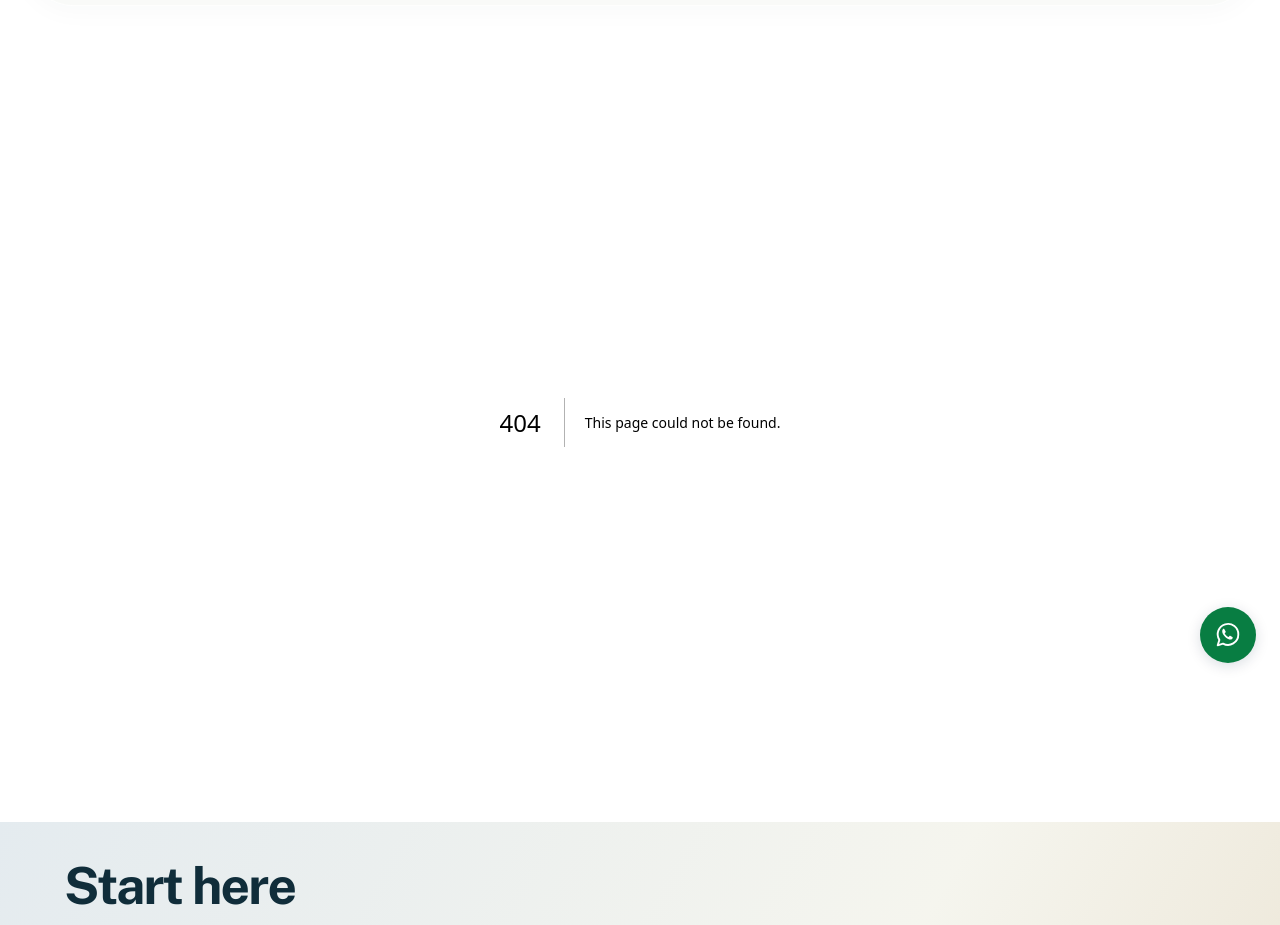
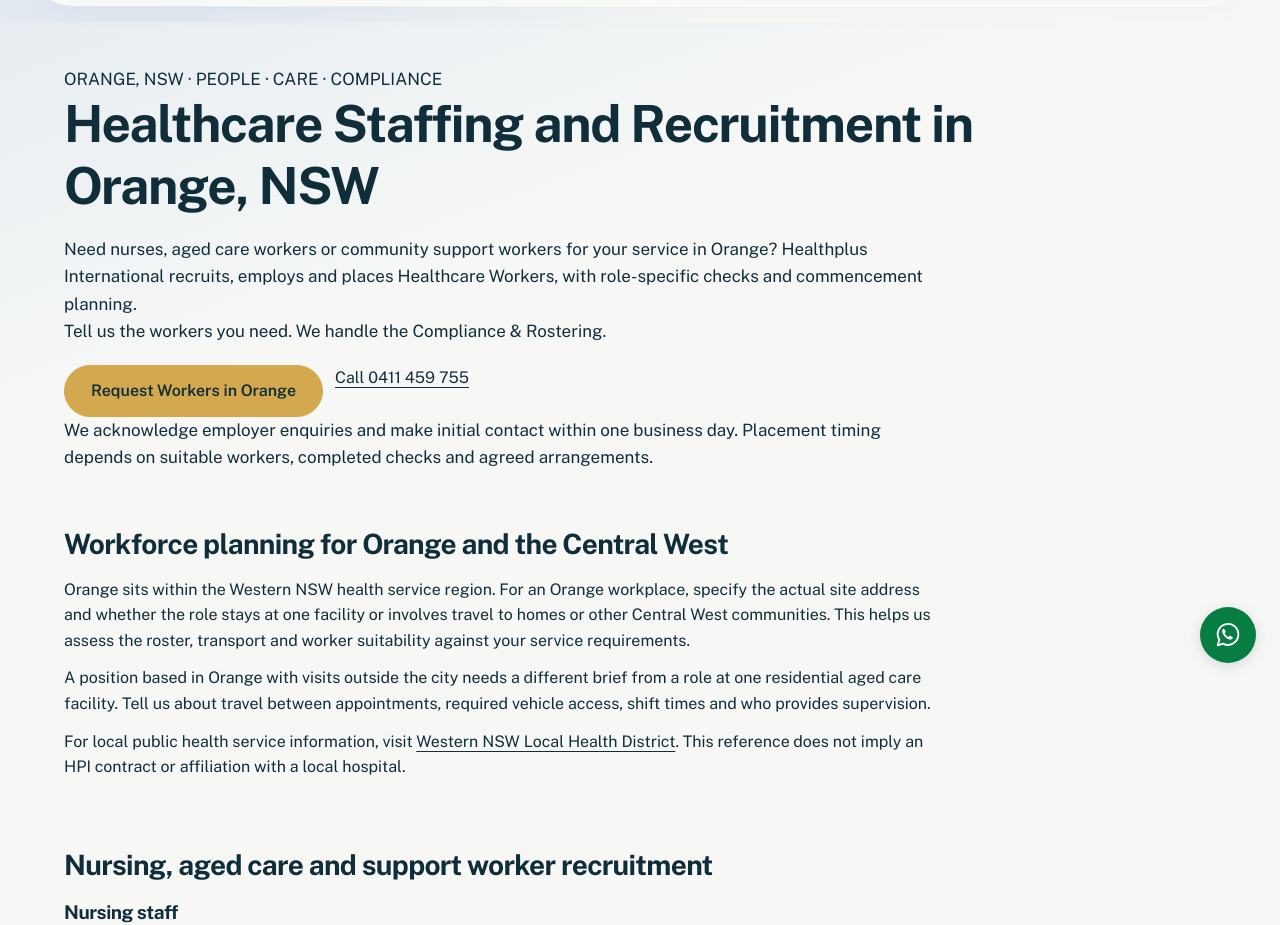
Before and after one commit to wgsaus-dotcom/Healthplus, a Next.js app: page /healthcare-staffing-orange-nsw in a window 1280 px wide. Before the commit this address had no page. Shown: the part 113-1038 px from the top of the page. Built offline with nearby package versions, Linux system fonts and the light colour scheme.

Commit message:
Add Orange NSW healthcare staffing landing page and internal links

```diff
--- a/app/PageSeo.tsx
+++ b/app/PageSeo.tsx
@@ -31,17 +31,18 @@ export default function PageSeo({ path }: { path: string }) {
       worksFor: { "@id": `${siteUrl}/#organization` },
     });
   }
+  const orange = path === "/healthcare-staffing-orange-nsw";
   const agedCare = path === "/aged-care-workforce-nsw";
-  const workforceService = agedCare || path === "/employers" || path === "/regional-nsw-healthcare-workforce";
+  const workforceService = orange || agedCare || path === "/employers" || path === "/regional-nsw-healthcare-workforce";
   if (workforceService || path === "/ahpra-registration-support") {
     const serviceId = `${url}#service`;
     graph[0].mainEntity = { "@id": serviceId };
     graph.push({
       "@type": "Service", "@id": serviceId, url,
-      name: agedCare ? "Aged care workforce providers in NSW" : path === "/regional-nsw-healthcare-workforce" ? "Healthcare recruitment in regional NSW" : workforceService ? "Healthcare workforce development and staffing in NSW" : "Ahpra registration administrative support for internationally qualified nurses",
+      name: orange ? "Healthcare staffing and recruitment in Orange NSW" : agedCare ? "Aged care workforce providers in NSW" : path === "/regional-nsw-healthcare-workforce" ? "Healthcare recruitment in regional NSW" : workforceService ? "Healthcare workforce development and staffing in NSW" : "Ahpra registration administrative support for internationally qualified nurses",
       description: page.description,
       provider: { "@id": `${siteUrl}/#organization` },
-      ...(workforceService ? { areaServed: { "@type": "State", name: "New South Wales" } } : {}),
+      ...(workforceService ? { areaServed: orange ? { "@type": "City", name: "Orange", containedInPlace: { "@type": "State", name: "New South Wales" } } : { "@type": "State", name: "New South Wales" } } : {}),
       serviceType: workforceService ? "Healthcare workforce recruitment, compliance and placement" : "Administrative registration coordination and professional readiness support",
     });
   }
@@ -49,7 +50,7 @@ export default function PageSeo({ path }: { path: string }) {
     "@type": "BreadcrumbList", "@id": `${url}#breadcrumb`,
     itemListElement: [
       { "@type": "ListItem", position: 1, name: "Home", item: `${siteUrl}/` },
-      ...(agedCare ? [
+      ...((agedCare || orange) ? [
         { "@type": "ListItem", position: 2, name: "Employers", item: `${siteUrl}/employers` },
         { "@type": "ListItem", position: 3, name: page.label, item: url },
       ] : path === "/regional-nsw-healthcare-workforce" ? [
--- a/app/aged-care-workforce-nsw/page.tsx
+++ b/app/aged-care-workforce-nsw/page.tsx
@@ -68,5 +68,6 @@ export default function AgedCareWorkforcePage() {
     <section className="inner-block inner-faq" aria-labelledby="aged-faq"><h2 id="aged-faq">Aged care staffing questions</h2><p><a className="inner-link" href="/blog/aged-care-staffing-checklist-nsw">Read our aged care staffing checklist for NSW employers</a></p>{questions.map(([question, answer]) => <details key={question}><summary>{question}</summary><p>{answer}</p></details>)}</section>
     <section className="aged-contact" aria-labelledby="aged-contact-title"><div><p className="aged-eyebrow">START WITH YOUR WORKFORCE NEED</p><h2 id="aged-contact-title">Let’s plan your next staffing requirement</h2><p>Request a proposal or rate card through our employer form. Tell us what your facility needs and we will discuss the next steps with you.</p><p><a href="tel:+61411459755">+61 411 459 755</a> · <a href="mailto:info@healthplusint.com.au">info@healthplusint.com.au</a></p></div><a className="hpi-action" href="/employers#request">Request a Staffing Proposal</a></section>
     <script type="application/ld+json" dangerouslySetInnerHTML={{ __html: JSON.stringify(faq).replace(/</g,"\\u003c") }} />
+    <section className="inner-block"><h2>Healthcare staffing in Orange</h2><p>Planning nursing, aged care or community support staffing in Orange, NSW? <a href="/healthcare-staffing-orange-nsw">Explore our Orange workforce support and prepare your local staffing brief</a>.</p></section>
   </main>;
 }
--- a/app/employers/page.tsx
+++ b/app/employers/page.tsx
@@ -40,5 +40,6 @@ export default async function EmployersPage({ searchParams }: { searchParams?: P
       <p><a className="inner-link" href="/regional-nsw-healthcare-workforce">Explore our regional NSW healthcare workforce pathway</a></p>
       <NSWMap />
     </section>
+    <section className="inner-block"><h2>Healthcare staffing in Orange</h2><p>Planning nursing, aged care or community support staffing in Orange, NSW? <a href="/healthcare-staffing-orange-nsw">Explore our Orange workforce support and prepare your local staffing brief</a>.</p></section>
   </main>;
 }
--- /dev/null
+++ b/app/healthcare-staffing-orange-nsw/page.tsx
@@ -0,0 +1,43 @@
+import PageSeo from "../PageSeo";
+import { pageMetadata } from "../seo-pages";
+import "../inner-pages.css";
+
+export const metadata = pageMetadata("/healthcare-staffing-orange-nsw");
+
+export default function OrangeWorkforcePage() {
+  return <main className="hpi-inner">
+    <PageSeo path="/healthcare-staffing-orange-nsw" />
+    <header className="inner-intro"><div>
+      <p>ORANGE, NSW · PEOPLE · CARE · COMPLIANCE</p>
+      <h1>Healthcare Staffing and Recruitment in Orange, NSW</h1>
+      <p>Need nurses, aged care workers or community support workers for your service in Orange? Healthplus International recruits, employs and places Healthcare Workers, with role-specific checks and commencement planning.</p>
+      <p>Tell us the workers you need. We handle the Compliance &amp; Rostering.</p>
+      <div className="inner-actions"><a className="hpi-action" href="/employers#request">Request Workers in Orange</a><a className="inner-link" href="tel:+61411459755">Call 0411 459 755</a></div>
+      <p>We acknowledge employer enquiries and make initial contact within one business day. Placement timing depends on suitable workers, completed checks and agreed arrangements.</p>
+    </div></header>
+    <section className="inner-block"><h2>Workforce planning for Orange and the Central West</h2>
+      <p>Orange sits within the Western NSW health service region. For an Orange workplace, specify the actual site address and whether the role stays at one facility or involves travel to homes or other Central West communities. This helps us assess the roster, transport and worker suitability against your service requirements.</p>
+      <p>A position based in Orange with visits outside the city needs a different brief from a role at one residential aged care facility. Tell us about travel between appointments, required vehicle access, shift times and who provides supervision.</p>
+      <p>For local public health service information, visit <a className="inner-link" href="https://www.health.nsw.gov.au/lhd/Pages/wnswlhd.aspx">Western NSW Local Health District</a>. This reference does not imply an HPI contract or affiliation with a local hospital.</p>
+    </section>
+    <section className="inner-block"><h2>Nursing, aged care and support worker recruitment</h2>
+      <h3>Nursing staff</h3><p>Discuss Registered Nurses and Enrolled Nurses for your setting. Include the required clinical experience, duties, shift pattern and supervision. Registration and role suitability are checked before commencement.</p>
+      <h3>Aged care workers and Assistants in Nursing</h3><p>For residential aged care, respite or home care in Orange, identify the care tasks, qualifications, manual handling requirements, roster and induction arrangements. Read more about our <a className="inner-link" href="/aged-care-workforce-nsw">aged care workforce support</a>.</p>
+      <h3>Community support workers</h3><p>For community and in-home support, describe the activities, visit locations, travel expectations and experience needed. HPI’s current public service scope excludes NDIS service delivery. We assess each workforce request before agreeing an engagement.</p>
+      <p><a className="inner-link" href="/roles">See the roles we support and the checks each role needs</a>.</p>
+    </section>
+    <section className="inner-block"><h2>What to include in your Orange staffing request</h2>
+      <ul><li>Facility or service name, Orange site address and any additional work locations.</li><li>Roles, number of workers, duties and required experience.</li><li>Shift times, weekly hours, start date and expected duration.</li><li>Site induction, supervisor and escalation contact for each shift.</li><li>Travel between sites and any vehicle requirements.</li><li>Accommodation arrangements if a worker will travel or relocate for the placement.</li></ul>
+      <p>We use these details to assess availability and prepare a proposal. Rates, any minimum engagement, travel costs and accommodation responsibilities are agreed in writing before a start is confirmed.</p>
+      <p><a className="inner-link" href="/blog/regional-healthcare-staffing-brief-nsw">Use our regional staffing brief guide</a>.</p>
+    </section>
+    <section className="inner-block"><h2>Questions from Orange employers</h2>
+      <h3>Does HPI have an office in Orange?</h3><p>HPI is based in Helensburgh, NSW. We welcome workforce enquiries for Orange and assess practical delivery for each engagement. This page does not represent a local branch.</p>
+      <h3>Can you provide workers for nearby Central West towns?</h3><p>Include each town and workplace in your request. We assess worker availability, travel, accommodation and supervision for the specific locations before confirming coverage.</p>
+      <h3>Can you fill an urgent shift?</h3><p>Call us to discuss the requirement. We cannot guarantee an immediate start. Required checks, suitable worker availability and site induction must be confirmed before placement.</p>
+      <h3>Who manages the worker on site?</h3><p>For an HPI-employed placement, HPI employs the worker and coordinates the agreed placement arrangements. Your service retains day-to-day direction, clinical governance and supervision.</p>
+    </section>
+    <section className="inner-block"><h2>Looking for healthcare work in Orange?</h2><p>Register your interest with your résumé, profession, availability and Orange as your preferred location. Tell us whether you already live locally or would consider relocating. Registration does not mean a vacancy is currently open.</p><p><a className="inner-link" href="/work-with-us?region=western-nsw#apply">Register for healthcare work</a>. We request compliance documents after reviewing your details for a suitable role.</p></section>
+    <section className="inner-block"><h2>Discuss your Orange workforce needs</h2><p>Send your role brief or call the team. Business hours are Monday–Friday, 8:30 am–5:00 pm Sydney time, excluding NSW public holidays. Regional after-hours arrangements are agreed per engagement.</p><div className="inner-actions"><a className="hpi-action" href="/employers#request">Request Workers</a><a className="inner-link" href="mailto:info@healthplusint.com.au">Email HPI</a></div><p><a className="inner-link" href="/regional-nsw-healthcare-workforce">Explore our regional NSW workforce approach</a>.</p></section>
+  </main>;
+}
--- a/app/seo-pages.ts
+++ b/app/seo-pages.ts
@@ -55,6 +55,11 @@ export const seoPages: Record<string, { label: string; title: string; descriptio
     title: "Aged Care Workforce Providers NSW",
     description: "Request nurses and aged care workers for NSW aged care facilities. HPI recruits, employs and places workers, with role-specific checks and rostering support."
   },
+  "/healthcare-staffing-orange-nsw": {
+    label: "Orange NSW",
+    title: "Healthcare Staffing & Nursing Recruitment Orange NSW",
+    description: "Request nurses, aged care workers and community support workers in Orange, NSW. HPI coordinates recruitment, role-specific checks and placement planning."
+  },
   "/privacy": {
     "label": "Privacy Policy",
     "title": "Privacy Policy",
@@ -65,16 +70,17 @@ export const seoPages: Record<string, { label: string; title: string; descriptio
 // Dates of meaningful page content or search-metadata updates, in Sydney time.
 // Change only affected entries when those pages change, never on every build.
 export const pageLastModified: Record<string, string> = {
+  "/healthcare-staffing-orange-nsw": "2026-11-28",
   "/": "2026-11-27",
-  "/employers": "2026-11-27",
+  "/employers": "2026-11-28",
   "/work-with-us": "2026-11-27",
   "/roles": "2026-11-27",
   "/about": "2026-11-27",
   "/why-hpi": "2026-11-13",
   "/faq": "2026-11-27",
   "/ahpra-registration-support": "2026-11-27",
-  "/regional-nsw-healthcare-workforce": "2026-11-27",
-  "/aged-care-workforce-nsw": "2026-11-27",
+  "/regional-nsw-healthcare-workforce": "2026-11-28",
+  "/aged-care-workforce-nsw": "2026-11-28",
   "/blog": "2026-11-27",
   "/blog/regional-healthcare-staffing-brief-nsw": "2026-11-27",
   "/blog/regional-healthcare-first-shift-onboarding": "2026-11-27",
```
Also changed, not shown: app/regional-nsw-healthcare-workforce/page.tsx (+1 -0 lines), 1 other file (tests, documents, lock files or other folders).
